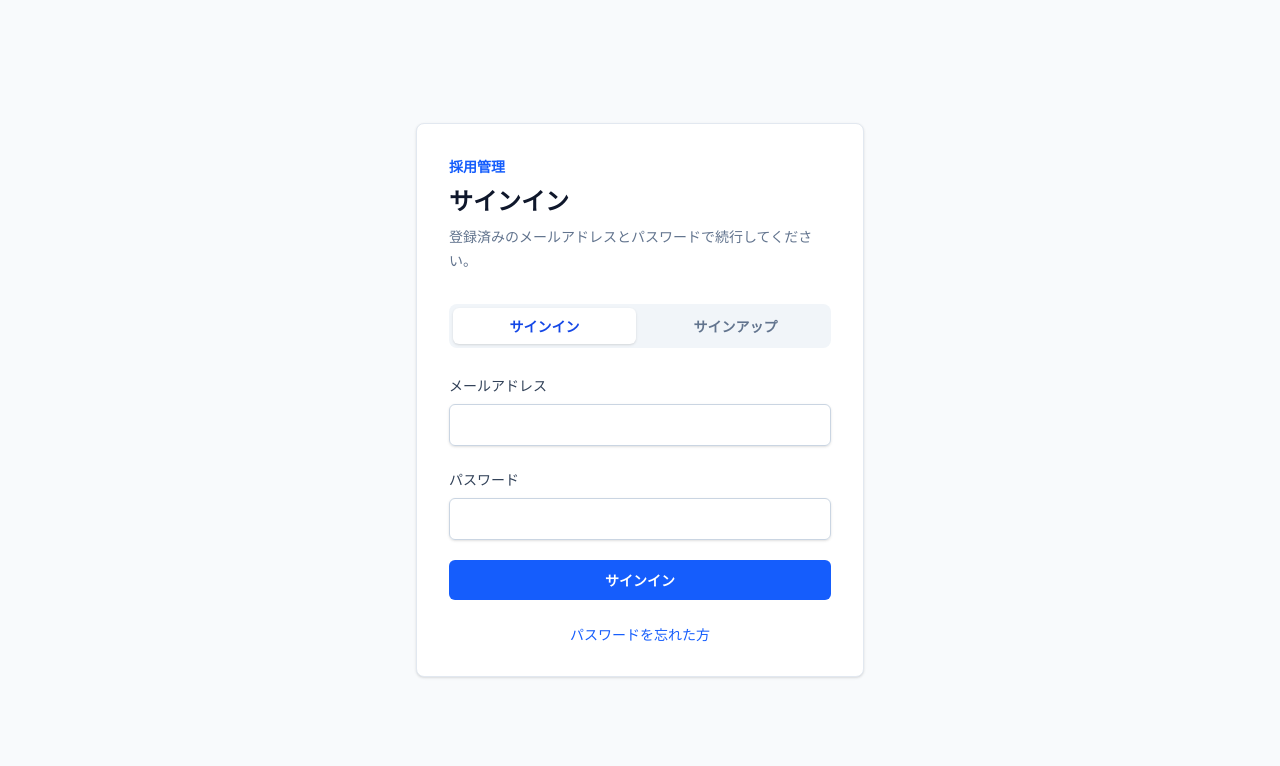
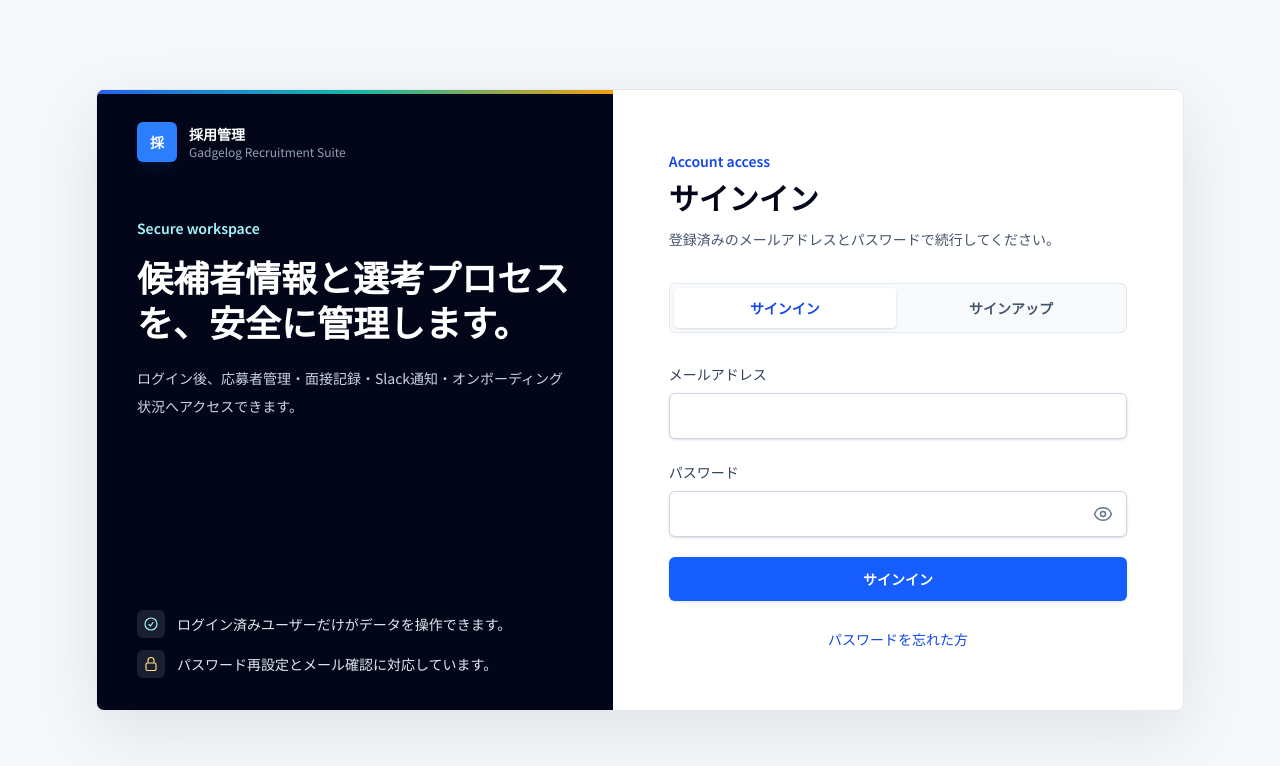
Before and after one commit to mrfootyy/saiyo-kanri, a Next.js app: page /login in a window 1280 px wide. Shown: the top 766 px of the page. Built offline with nearby package versions, Linux system fonts and the light colour scheme; no server answers.

Commit message:
オンボーディングおよびサインイン修正

```diff
--- a/app/login/page.tsx
+++ b/app/login/page.tsx
@@ -33,6 +33,8 @@ function LoginForm() {
   const [email, setEmail] = useState("");
   const [password, setPassword] = useState("");
   const [confirmPassword, setConfirmPassword] = useState("");
+  const [showPassword, setShowPassword] = useState(false);
+  const [showConfirmPassword, setShowConfirmPassword] = useState(false);
   const [notice, setNotice] = useState<Notice>(null);
   const [loading, setLoading] = useState(false);
 
@@ -60,6 +62,8 @@ function LoginForm() {
     setNotice(null);
     setPassword("");
     setConfirmPassword("");
+    setShowPassword(false);
+    setShowConfirmPassword(false);
   }
 
   async function handleSubmit(event: FormEvent<HTMLFormElement>) {
@@ -155,30 +159,81 @@ function LoginForm() {
   const submitLabel = getSubmitLabel(mode, loading);
 
   return (
-    <main className="flex min-h-dvh items-center justify-center bg-slate-50 px-6 py-10">
-      <div className="w-full max-w-md rounded-lg border border-slate-200 bg-white p-8 shadow-sm">
+    <main className="min-h-dvh bg-[#f6f8fb] text-slate-900">
+      <div className="mx-auto flex min-h-dvh w-full max-w-6xl items-center px-4 py-8 sm:px-6 lg:px-8">
+        <div className="grid w-full overflow-hidden rounded-lg border border-slate-200 bg-white shadow-[0_20px_70px_rgba(15,23,42,0.10)] lg:grid-cols-[0.95fr_1.05fr]">
+          <section className="relative flex min-h-[320px] flex-col justify-between overflow-hidden bg-slate-950 px-7 py-8 text-white sm:px-10 lg:min-h-[620px]" aria-label="採用管理の概要">
+            <div className="absolute inset-x-0 top-0 h-1 bg-[linear-gradient(90deg,#2563eb,#14b8a6,#f59e0b)]" aria-hidden="true" />
+            <div className="relative">
+              <div className="flex items-center gap-3">
+                <div className="flex h-10 w-10 items-center justify-center rounded-md bg-blue-500 text-sm font-bold shadow-lg shadow-blue-950/30">
+                  採
+                </div>
+                <div>
+                  <p className="text-sm font-semibold tracking-normal text-white">採用管理</p>
+                  <p className="text-xs text-slate-400">Gadgelog Recruitment Suite</p>
+                </div>
+              </div>
+
+              <div className="mt-14 max-w-md">
+                <p className="text-sm font-semibold text-cyan-200">Secure workspace</p>
+                <h1 className="mt-4 text-3xl font-bold leading-tight tracking-normal text-white sm:text-4xl">
+                  候補者情報と選考プロセスを、安全に管理します。
+                </h1>
+                <p className="mt-5 text-sm leading-7 text-slate-300">
+                  ログイン後、応募者管理・面接記録・Slack通知・オンボーディング状況へアクセスできます。
+                </p>
+              </div>
+            </div>
+
+            <div className="relative mt-10 grid gap-3 text-sm text-slate-200">
+              <div className="flex items-center gap-3">
+                <span className="flex h-7 w-7 items-center justify-center rounded-md bg-white/10 text-cyan-200">
+                  <svg className="h-4 w-4" fill="none" stroke="currentColor" viewBox="0 0 24 24" aria-hidden="true">
+                    <path strokeLinecap="round" strokeLinejoin="round" strokeWidth={1.75} d="M9 12.75L11.25 15 15 9.75M21 12a9 9 0 11-18 0 9 9 0 0118 0z" />
+                  </svg>
+                </span>
+                <span>ログイン済みユーザーだけがデータを操作できます。</span>
+              </div>
+              <div className="flex items-center gap-3">
+                <span className="flex h-7 w-7 items-center justify-center rounded-md bg-white/10 text-amber-200">
+                  <svg className="h-4 w-4" fill="none" stroke="currentColor" viewBox="0 0 24 24" aria-hidden="true">
+                    <path strokeLinecap="round" strokeLinejoin="round" strokeWidth={1.75} d="M16.5 10.5V6.75a4.5 4.5 0 00-9 0v3.75m-.75 11.25h10.5A2.25 2.25 0 0019.5 19.5v-6.75a2.25 2.25 0 00-2.25-2.25H6.75a2.25 2.25 0 00-2.25 2.25v6.75a2.25 2.25 0 002.25 2.25z" />
+                  </svg>
+                </span>
+                <span>パスワード再設定とメール確認に対応しています。</span>
+              </div>
+            </div>
+          </section>
+
+          <section className="flex items-center px-6 py-8 sm:px-10 lg:px-14" aria-label={modeLabels[mode]}>
+            <div className="w-full">
               <div className="mb-8">
-          <p className="text-sm font-semibold text-blue-600">採用管理</p>
-          <h1 className="mt-2 text-2xl font-bold tracking-normal text-slate-900">{modeLabels[mode]}</h1>
-          <p className="mt-2 text-sm leading-6 text-slate-500">{getLeadText(mode)}</p>
+                <p className="text-sm font-semibold text-blue-700">Account access</p>
+                <h2 className="mt-2 text-2xl font-bold tracking-normal text-slate-950 sm:text-3xl">{modeLabels[mode]}</h2>
+                <p className="mt-3 max-w-md text-sm leading-6 text-slate-600">{getLeadText(mode)}</p>
               </div>
 
               {mode !== "reset-password" && (
-          <div className="mb-6 grid grid-cols-2 gap-2 rounded-lg bg-slate-100 p-1">
+                <div className="mb-7 grid grid-cols-2 gap-1 rounded-md border border-slate-200 bg-slate-50 p-1" role="tablist" aria-label="認証方法">
                   <button
                     type="button"
+                    role="tab"
+                    aria-selected={mode === "sign-in"}
                     onClick={() => switchMode("sign-in")}
-              className={`rounded-md px-3 py-2 text-sm font-semibold transition ${
-                mode === "sign-in" ? "bg-white text-blue-700 shadow-sm" : "text-slate-500 hover:text-slate-800"
+                    className={`rounded px-3 py-2.5 text-sm font-semibold transition focus-visible:outline-none focus-visible:ring-2 focus-visible:ring-blue-500 focus-visible:ring-offset-2 ${
+                      mode === "sign-in" ? "bg-white text-blue-700 shadow-sm" : "text-slate-600 hover:bg-white/70 hover:text-slate-900"
                     }`}
                   >
                     サインイン
                   </button>
                   <button
                     type="button"
+                    role="tab"
+                    aria-selected={mode === "sign-up"}
                     onClick={() => switchMode("sign-up")}
-              className={`rounded-md px-3 py-2 text-sm font-semibold transition ${
-                mode === "sign-up" ? "bg-white text-blue-700 shadow-sm" : "text-slate-500 hover:text-slate-800"
+                    className={`rounded px-3 py-2.5 text-sm font-semibold transition focus-visible:outline-none focus-visible:ring-2 focus-visible:ring-blue-500 focus-visible:ring-offset-2 ${
+                      mode === "sign-up" ? "bg-white text-blue-700 shadow-sm" : "text-slate-600 hover:bg-white/70 hover:text-slate-900"
                     }`}
                   >
                     サインアップ
@@ -196,7 +251,7 @@ function LoginForm() {
                 onChange={(event) => setEmail(event.target.value)}
                 autoComplete="email"
                 required
-                className="mt-2 w-full rounded-md border border-slate-300 px-3 py-2.5 text-sm text-slate-900 shadow-sm outline-none transition focus:border-blue-500 focus:ring-2 focus:ring-blue-100"
+                className="mt-2 w-full rounded-md border border-slate-300 bg-white px-3 py-3 text-base text-slate-950 shadow-sm outline-none transition placeholder:text-slate-400 focus:border-blue-600 focus:ring-4 focus:ring-blue-100 sm:text-sm"
               />
             </label>
           )}
@@ -206,14 +261,12 @@ function LoginForm() {
               <span className="text-sm font-medium text-slate-700">
                 {mode === "reset-password" ? "新しいパスワード" : "パスワード"}
               </span>
-              <input
-                type="password"
+              <PasswordInput
                 value={password}
-                onChange={(event) => setPassword(event.target.value)}
+                onChange={setPassword}
+                visible={showPassword}
+                onToggle={() => setShowPassword((value) => !value)}
                 autoComplete={mode === "sign-in" ? "current-password" : "new-password"}
-                required
-                minLength={8}
-                className="mt-2 w-full rounded-md border border-slate-300 px-3 py-2.5 text-sm text-slate-900 shadow-sm outline-none transition focus:border-blue-500 focus:ring-2 focus:ring-blue-100"
               />
             </label>
           )}
@@ -221,24 +274,23 @@ function LoginForm() {
           {needsConfirmPassword && (
             <label className="block">
               <span className="text-sm font-medium text-slate-700">パスワード確認</span>
-              <input
-                type="password"
+              <PasswordInput
                 value={confirmPassword}
-                onChange={(event) => setConfirmPassword(event.target.value)}
+                onChange={setConfirmPassword}
+                visible={showConfirmPassword}
+                onToggle={() => setShowConfirmPassword((value) => !value)}
                 autoComplete="new-password"
-                required
-                minLength={8}
-                className="mt-2 w-full rounded-md border border-slate-300 px-3 py-2.5 text-sm text-slate-900 shadow-sm outline-none transition focus:border-blue-500 focus:ring-2 focus:ring-blue-100"
               />
             </label>
           )}
 
           {notice && (
             <p
-              className={`rounded-md border px-3 py-2 text-sm ${
+              role={notice.type === "error" ? "alert" : "status"}
+              className={`rounded-md border px-3 py-3 text-sm leading-6 ${
                 notice.type === "success"
-                  ? "border-emerald-200 bg-emerald-50 text-emerald-700"
-                  : "border-red-200 bg-red-50 text-red-700"
+                  ? "border-emerald-200 bg-emerald-50 text-emerald-800"
+                  : "border-red-200 bg-red-50 text-red-800"
               }`}
             >
               {notice.message}
@@ -248,37 +300,87 @@ function LoginForm() {
           <button
             type="submit"
             disabled={loading}
-            className="flex w-full items-center justify-center rounded-md bg-blue-600 px-4 py-2.5 text-sm font-semibold text-white transition hover:bg-blue-700 disabled:cursor-not-allowed disabled:bg-blue-300"
+            className="flex w-full items-center justify-center rounded-md bg-blue-600 px-4 py-3 text-sm font-semibold text-white shadow-sm transition hover:bg-blue-700 focus-visible:outline-none focus-visible:ring-2 focus-visible:ring-blue-500 focus-visible:ring-offset-2 disabled:cursor-not-allowed disabled:bg-blue-300"
           >
             {submitLabel}
           </button>
               </form>
 
-        <div className="mt-6 flex items-center justify-center gap-4 text-sm">
+              <div className="mt-7 flex items-center justify-center gap-4 text-sm">
                 {mode === "sign-in" && (
-            <button type="button" onClick={() => switchMode("forgot-password")} className="font-medium text-blue-600 hover:text-blue-700">
+                  <button type="button" onClick={() => switchMode("forgot-password")} className="rounded font-medium text-blue-700 underline-offset-4 hover:text-blue-800 hover:underline focus-visible:outline-none focus-visible:ring-2 focus-visible:ring-blue-500 focus-visible:ring-offset-2">
                     パスワードを忘れた方
                   </button>
                 )}
                 {(mode === "forgot-password" || mode === "reset-password") && (
-            <button type="button" onClick={() => switchMode("sign-in")} className="font-medium text-blue-600 hover:text-blue-700">
+                  <button type="button" onClick={() => switchMode("sign-in")} className="rounded font-medium text-blue-700 underline-offset-4 hover:text-blue-800 hover:underline focus-visible:outline-none focus-visible:ring-2 focus-visible:ring-blue-500 focus-visible:ring-offset-2">
                     サインインへ戻る
                   </button>
                 )}
+              </div>
+            </div>
+          </section>
         </div>
       </div>
     </main>
   );
 }
 
+function PasswordInput({
+  value,
+  onChange,
+  visible,
+  onToggle,
+  autoComplete,
+}: {
+  value: string;
+  onChange: (value: string) => void;
+  visible: boolean;
+  onToggle: () => void;
+  autoComplete: string;
+}) {
+  return (
+    <div className="relative mt-2">
+      <input
+        type={visible ? "text" : "password"}
+        value={value}
+        onChange={(event) => onChange(event.target.value)}
+        autoComplete={autoComplete}
+        required
+        minLength={8}
+        className="w-full rounded-md border border-slate-300 bg-white py-3 pl-3 pr-12 text-base text-slate-950 shadow-sm outline-none transition focus:border-blue-600 focus:ring-4 focus:ring-blue-100 sm:text-sm"
+      />
+      <button
+        type="button"
+        onClick={onToggle}
+        aria-label={visible ? "パスワードを非表示" : "パスワードを表示"}
+        className="absolute inset-y-0 right-0 flex w-12 items-center justify-center rounded-r-md text-slate-500 transition hover:bg-slate-50 hover:text-slate-800 focus-visible:outline-none focus-visible:ring-2 focus-visible:ring-blue-500 focus-visible:ring-offset-1"
+      >
+        {visible ? (
+          <svg className="h-5 w-5" fill="none" stroke="currentColor" viewBox="0 0 24 24" aria-hidden="true">
+            <path strokeLinecap="round" strokeLinejoin="round" strokeWidth={1.75} d="M3.98 8.223A10.477 10.477 0 001.934 12C3.226 16.338 7.244 19.5 12 19.5c1.67 0 3.247-.39 4.648-1.083M6.228 6.228A10.45 10.45 0 0112 4.5c4.756 0 8.773 3.162 10.065 7.5a10.523 10.523 0 01-4.293 5.774M6.228 6.228L3 3m3.228 3.228l3.65 3.65m7.894 7.894L21 21m-3.228-3.228l-3.65-3.65m0 0a3 3 0 10-4.243-4.243m4.243 4.243L9.88 9.88" />
+          </svg>
+        ) : (
+          <svg className="h-5 w-5" fill="none" stroke="currentColor" viewBox="0 0 24 24" aria-hidden="true">
+            <path strokeLinecap="round" strokeLinejoin="round" strokeWidth={1.75} d="M2.036 12.322a1.012 1.012 0 010-.644C3.423 7.51 7.36 4.5 12 4.5c4.638 0 8.573 3.007 9.963 7.178.07.207.07.437 0 .644C20.577 16.49 16.64 19.5 12 19.5c-4.638 0-8.573-3.007-9.964-7.178z" />
+            <path strokeLinecap="round" strokeLinejoin="round" strokeWidth={1.75} d="M15 12a3 3 0 11-6 0 3 3 0 016 0z" />
+          </svg>
+        )}
+      </button>
+    </div>
+  );
+}
+
 function LoginShell() {
   return (
-    <main className="flex min-h-dvh items-center justify-center bg-slate-50 px-6 py-10">
-      <div className="w-full max-w-md rounded-lg border border-slate-200 bg-white p-8 shadow-sm">
-        <div className="mb-8">
-          <p className="text-sm font-semibold text-blue-600">採用管理</p>
-          <h1 className="mt-2 text-2xl font-bold tracking-normal text-slate-900">ログイン</h1>
-          <p className="mt-2 text-sm leading-6 text-slate-500">ログイン画面を読み込んでいます...</p>
+    <main className="flex min-h-dvh items-center justify-center bg-[#f6f8fb] px-6 py-10">
+      <div className="w-full max-w-md rounded-lg border border-slate-200 bg-white p-8 shadow-[0_20px_70px_rgba(15,23,42,0.10)]">
+        <div className="flex items-center gap-3">
+          <div className="flex h-10 w-10 items-center justify-center rounded-md bg-blue-600 text-sm font-bold text-white">採</div>
+          <div>
+            <p className="text-sm font-semibold text-slate-950">採用管理</p>
+            <p className="text-xs text-slate-500">ログイン画面を読み込んでいます...</p>
+          </div>
         </div>
       </div>
     </main>
@@ -331,6 +433,24 @@ function toJapaneseError(error: AuthError) {
   if (message.includes("password should be at least")) {
     return "パスワードは8文字以上で入力してください。";
   }
+  if (message.includes("new password should be different from the old password")) {
+    return "新しいパスワードは現在のパスワードとは別のものにしてください。";
+  }
+  if (message.includes("same password")) {
+    return "新しいパスワードは現在のパスワードとは別のものにしてください。";
+  }
+  if (message.includes("email not confirmed")) {
+    return "メールアドレスの確認が完了していません。確認メールを開いて登録を完了してください。";
+  }
+  if (message.includes("signup is disabled")) {
+    return "現在、サインアップは利用できません。管理者にお問い合わせください。";
+  }
+  if (message.includes("rate limit") || message.includes("too many")) {
+    return "試行回数が多すぎます。少し時間を置いてからもう一度お試しください。";
+  }
+  if (message.includes("session") && message.includes("missing")) {
+    return "再設定用のセッションが見つかりません。再設定メールのリンクから開き直してください。";
+  }
 
   return error.message;
 }
```
Also changed, not shown: app/recruitment/onboarding/[id]/page.tsx (+73 -15 lines). Lines whose indentation alone changed are shown as unchanged.
